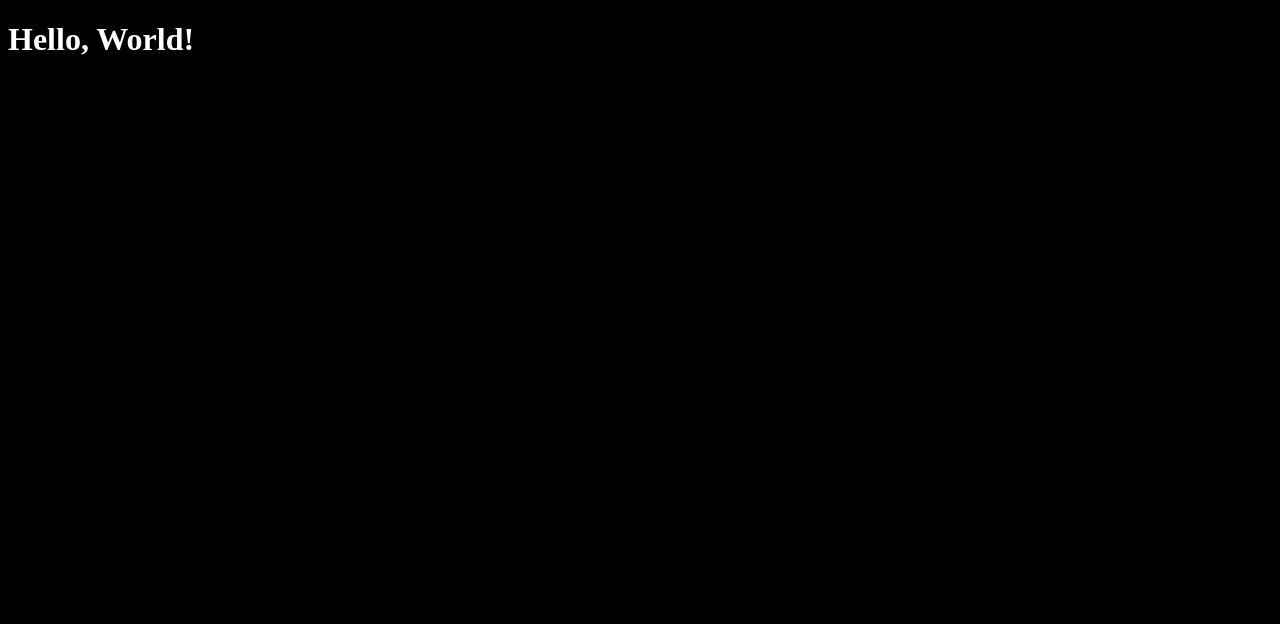
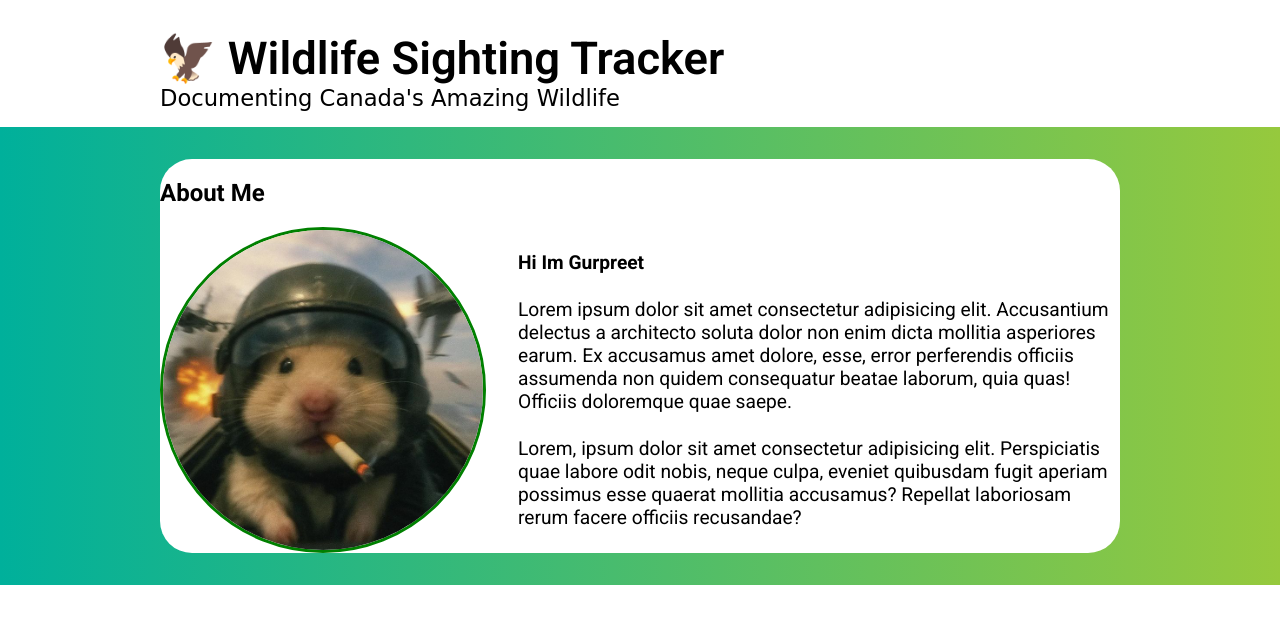
Before and after one commit to gurpreetsingh45/wildlife-tracker, a website: page views/index.html in a window 1280 px wide. Drawn offline with Linux system fonts and the light colour scheme; a web font is replaced by a local one.

Commit message:
add header and about section

```diff
--- a/public/css/style.css
+++ b/public/css/style.css
@@ -1,4 +1,78 @@
-body{
-    background-color: black;
-    color: white;
+body,
+h1,
+h4,
+p {
+  padding: 0px;
+  margin: 0px;
 }
+header {
+  display: flex;
+  /* align-items: center; */
+  /* justify-content: center; */
+  flex-direction: column;
+  padding: 2rem 15rem;
+  padding-bottom: 1rem;
+  padding-left: 10rem;
+  font-size: 17pt;
+  /* margin-bottom: 20rem; */
+}
+
+body {
+  font-family: "Roboto", sans-serif;
+  font-optical-sizing: auto;
+  font-weight: 400;
+  font-style: normal;
+  font-variation-settings: "wdth" 100;
+}
+
+header p {
+  font-family: "Cedarville Cursive", cursive;
+  font-weight: 400;
+  font-style: normal;
+}
+
+header h1 {
+  font-family: "Roboto", sans-serif;
+  font-optical-sizing: auto;
+  font-weight: 600;
+  font-style: normal;
+  font-variation-settings: "wdth" 100;
+}
+
+main {
+  background: linear-gradient(to right, #00b09b, #96c93d);
+  /* width: 100%; */
+  padding: 2rem 10rem;
+  /* display: flex; */
+  /* justify-content: center; */
+  /* align-items: center; */
+}
+
+#main-container{
+    display: flex;
+    border-radius: 2em;
+    background: white;
+}
+
+#myIMG {
+  border-radius: 50%;
+  border: solid medium green;
+  height: 20rem;
+}
+
+#about-section{
+
+}
+
+#about-content {
+  display: flex;
+  justify-content: space-evenly;
+  gap: 2rem;
+}
+
+#about-content-text {
+  display: flex;
+  justify-content: space-evenly;
+  flex-direction: column;
+  font-size: 1.2rem;
+}
--- a/views/index.html
+++ b/views/index.html
@@ -4,15 +4,44 @@
     <meta charset="UTF-8" />
     <meta name="viewport" content="width=device-width, initial-scale=1.0" />
     <title>Wildlife Sighting Tracker</title>
-    <link rel="stylesheet" href="/css/style.css" />
     <link rel="preconnect" href="https://fonts.googleapis.com" />
     <link rel="preconnect" href="https://fonts.gstatic.com" crossorigin />
     <link
-      href="https://fonts.googleapis.com/css2?family=Roboto:ital,wght@0,100..900;1,100..900&display=swap"
+      href="https://fonts.googleapis.com/css2?family=Cedarville+Cursive&family=Roboto:ital,wght@0,100..900;1,100..900&display=swap"
       rel="stylesheet"
     />
+    <link rel="stylesheet" href="/css/style.css" />
   </head>
   <body>
-    <h1>Hello, World!</h1>
+    <header>
+      <h1>🦅 Wildlife Sighting Tracker</h1>
+      <p>Documenting Canada's Amazing Wildlife</p>
+    </header>
+    <main>
+      <div id="main-container">
+        <section id="about-section">
+          <h2>About Me</h2>
+          <div id="about-content">
+            <img id="myIMG" src="/images/mouseinwar.jpg" alt="not my image" />
+            <div id="about-content-text">
+              <h4>Hi Im Gurpreet</h4>
+              <p>
+                Lorem ipsum dolor sit amet consectetur adipisicing elit.
+                Accusantium delectus a architecto soluta dolor non enim dicta
+                mollitia asperiores earum. Ex accusamus amet dolore, esse, error
+                perferendis officiis assumenda non quidem consequatur beatae
+                laborum, quia quas! Officiis doloremque quae saepe.
+              </p>
+              <p>
+                Lorem, ipsum dolor sit amet consectetur adipisicing elit.
+                Perspiciatis quae labore odit nobis, neque culpa, eveniet
+                quibusdam fugit aperiam possimus esse quaerat mollitia
+                accusamus? Repellat laboriosam rerum facere officiis recusandae?
+              </p>
+            </div>
+          </div>
+        </section>
+      </div>
+    </main>
   </body>
 </html>
```
Also changed, not shown: public/images/background-img.webp (added), public/images/image.txt (deleted), public/images/mouseinwar.jpg (added), 1 other file.
